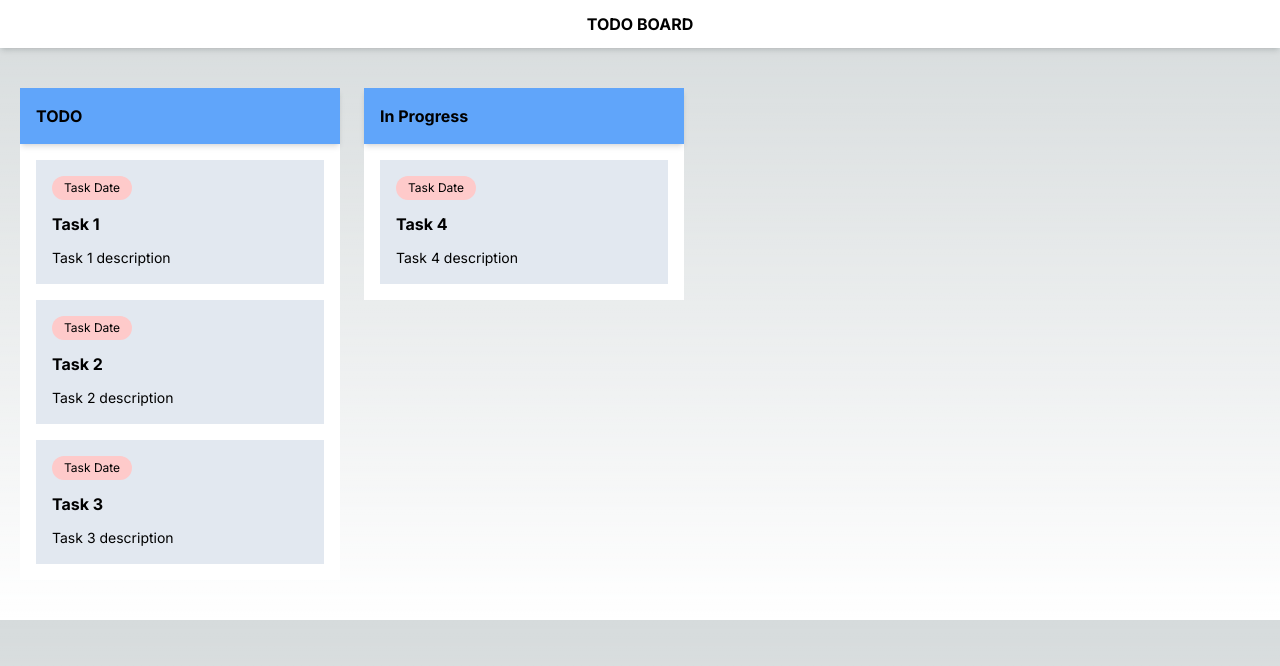
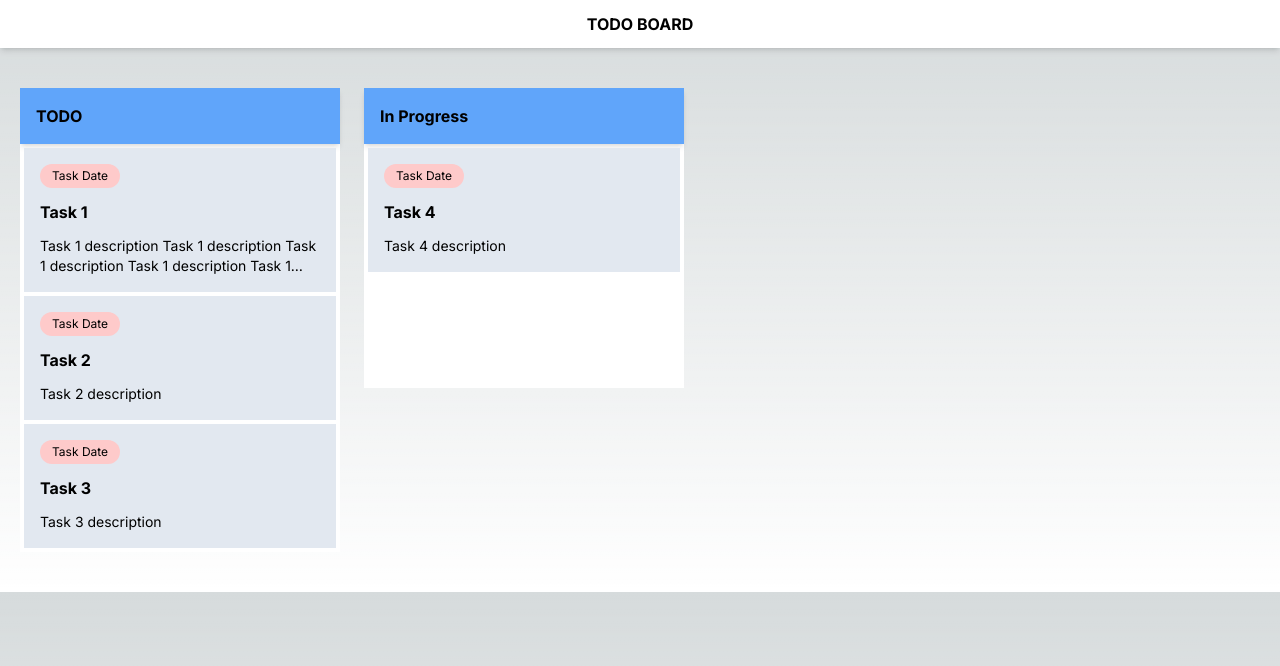
Before and after one commit to monzoor/to-do-board, a Next.js app: page / in a window 1280 px wide. Shown: the top 666 px of the page. Built offline with nearby package versions, Linux system fonts and the light colour scheme.

Commit message:
initial ui fixed

```diff
--- a/src/app/container/page-container/container.tsx
+++ b/src/app/container/page-container/container.tsx
@@ -35,7 +35,7 @@ const Ticket: React.FC<TicketProps> = ({ ticket, index, onDragStart }) => {
         </div>
         <div className="py-3 font-bold">{ticket.title}</div>
         <div className="flex-grow">
-          <div className="text-sm">{ticket.description}</div>
+          <div className="description text-sm">{ticket.description}</div>
         </div>
       </div>
     </div>
@@ -49,6 +49,7 @@ interface CategoryProps {
   onDrop: (e: React.DragEvent<HTMLDivElement>, category: CategoryType) => void;
   onDragOver: (e: React.DragEvent<HTMLDivElement>) => void;
   category: CategoryType;
+  draggingCategory?: CategoryType | ""; // Adjusted to handle empty string
 }
 
 const Category: React.FC<CategoryProps> = ({
@@ -57,16 +58,46 @@ const Category: React.FC<CategoryProps> = ({
   onDrop,
   onDragOver,
   category,
+  draggingCategory,
 }) => {
+  const [isDraggingOver, setIsDraggingOver] = useState(false);
+
+  const handleDragEnter = (e: React.DragEvent<HTMLDivElement>) => {
+    e.preventDefault();
+    setIsDraggingOver(true);
+  };
+
+  const handleDragLeave = (e: React.DragEvent<HTMLDivElement>) => {
+    e.preventDefault();
+    setIsDraggingOver(false);
+  };
+
   return (
     <div
-      className="category item w-80 bg-white"
-      onDrop={(e) => onDrop(e, category)}
-      onDragOver={onDragOver}
+      className="category item relative flex min-h-[300px] w-80 flex-col bg-white"
+      onDrop={(e) => {
+        onDrop(e, category);
+        setIsDraggingOver(false);
+      }}
+      onDragOver={(e) => {
+        onDragOver(e);
+        handleDragEnter(e);
+      }}
+      onDragEnter={handleDragEnter}
+      onDragLeave={handleDragLeave}
       data-category={category}
     >
       <div className="bg-blue-400 p-4 font-bold shadow-md">{header}</div>
-      <div>{children}</div>
+      <div className="relative flex-grow">
+        {isDraggingOver && draggingCategory !== category && (
+          <div className="absolute inset-0 z-10 flex items-center justify-center bg-gray-500 bg-opacity-50">
+            <span className="text-lg text-white">
+              Please drop here your ticket
+            </span>
+          </div>
+        )}
+        <div className="relative flex-grow">{children}</div>
+      </div>
     </div>
   );
 };
@@ -78,12 +109,20 @@ export const Container: React.FC = () => {
     inProgress: Ticket[];
   }>({
     todo: [
-      { title: "Task 1", description: "Task 1 description" },
+      {
+        title: "Task 1",
+        description:
+          "Task 1 description Task 1 description Task 1 description Task 1 description Task 1 descriptionTask 1 description",
+      },
       { title: "Task 2", description: "Task 2 description" },
       { title: "Task 3", description: "Task 3 description" },
     ],
     inProgress: [{ title: "Task 4", description: "Task 4 description" }],
   });
+
+  const [draggingCategory, setDraggingCategory] = useState<CategoryType | null>(
+    null,
+  );
 
   const onDragStart = (
     e: React.DragEvent<HTMLDivElement>,
@@ -92,6 +131,7 @@ export const Container: React.FC = () => {
   ) => {
     e.dataTransfer.setData("ticketIndex", ticketIndex.toString());
     e.dataTransfer.setData("sourceCategory", sourceCategory);
+    setDraggingCategory(sourceCategory); // Set the source category
   };
 
   const onDragOver = (e: React.DragEvent<HTMLDivElement>) => {
@@ -121,6 +161,7 @@ export const Container: React.FC = () => {
       [sourceCategory]: sourceTickets,
       [targetCategory]: targetTickets,
     });
+    setDraggingCategory(null); // Reset the dragging category after drop
   };
 
   return (
@@ -131,6 +172,7 @@ export const Container: React.FC = () => {
           onDrop={onDrop}
           onDragOver={onDragOver}
           category="todo"
+          draggingCategory={draggingCategory || ""} // Pass the current dragging category
         >
           {categories.todo.map((ticket, index) => (
             <Ticket
@@ -146,6 +188,7 @@ export const Container: React.FC = () => {
           onDrop={onDrop}
           onDragOver={onDragOver}
           category="inProgress"
+          draggingCategory={draggingCategory || ""} // Pass the current dragging category
         >
           {categories.inProgress.map((ticket, index) => (
             <Ticket
--- a/src/app/globals.css
+++ b/src/app/globals.css
@@ -30,3 +30,38 @@ body {
     text-wrap: balance;
   }
 }
+
+/* Add this CSS */
+.category {
+  transition: background-color 0.3s ease;
+}
+
+.category.dragged-over {
+  background-color: #ffeeba; /* Light yellow background */
+}
+
+.ticket {
+  margin: 4px;
+  background-color: white;
+  cursor: grab;
+}
+
+.ticket.dragging {
+  /* Remove opacity or set it to 1 to keep the original appearance */
+  opacity: 1;
+}
+
+/* Adjust placeholder styling */
+.placeholder {
+  border: 2px dashed #ccc;
+  margin: 4px;
+  height: 60px; /* Adjust the height as needed */
+  background-color: #f9f9f9; /* Optional: add a light background */
+}
+.description {
+  display: -webkit-box;
+  -webkit-line-clamp: 2;
+  -webkit-box-orient: vertical;
+  overflow: hidden;
+  text-overflow: ellipsis;
+}
```
